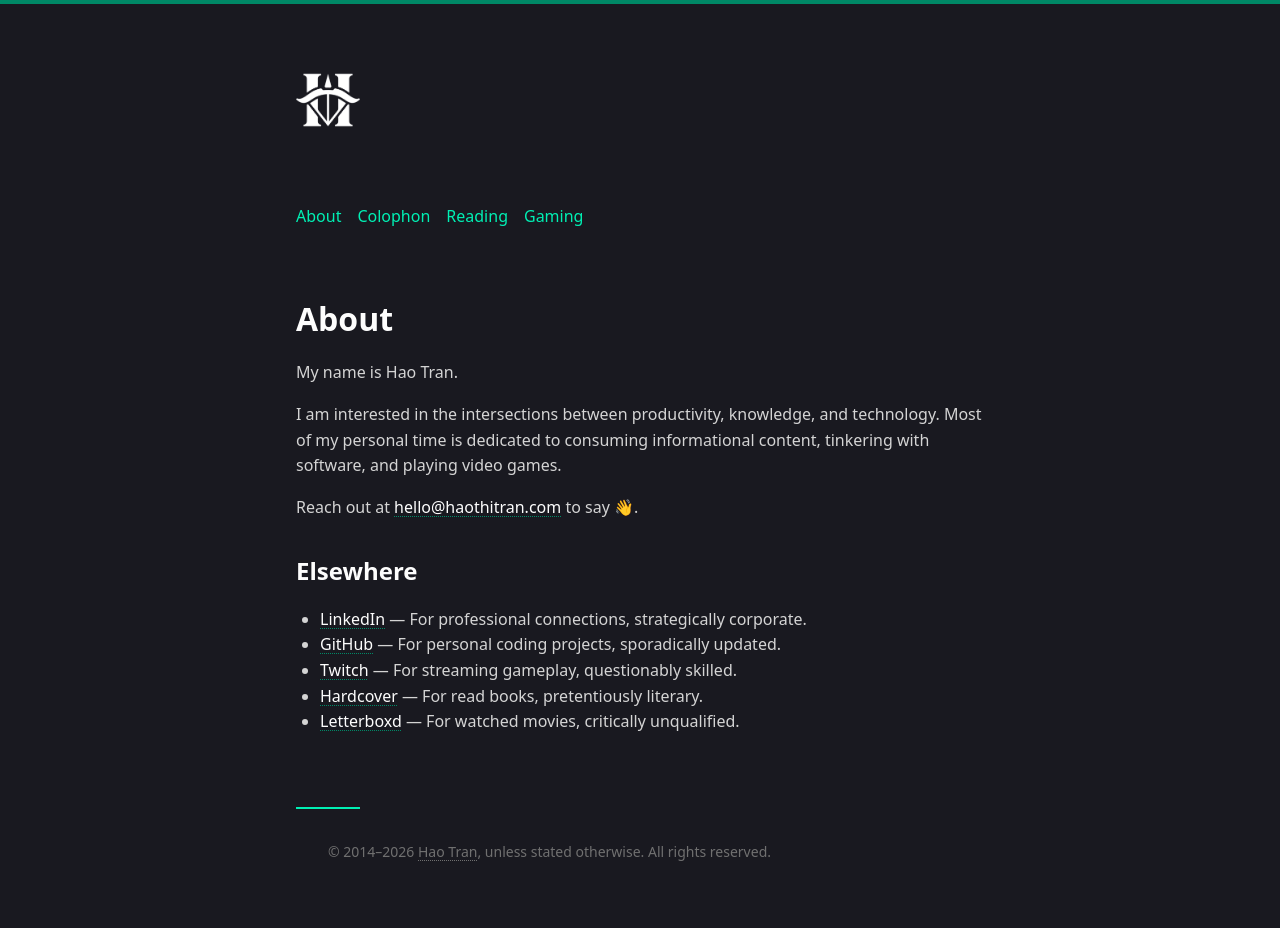
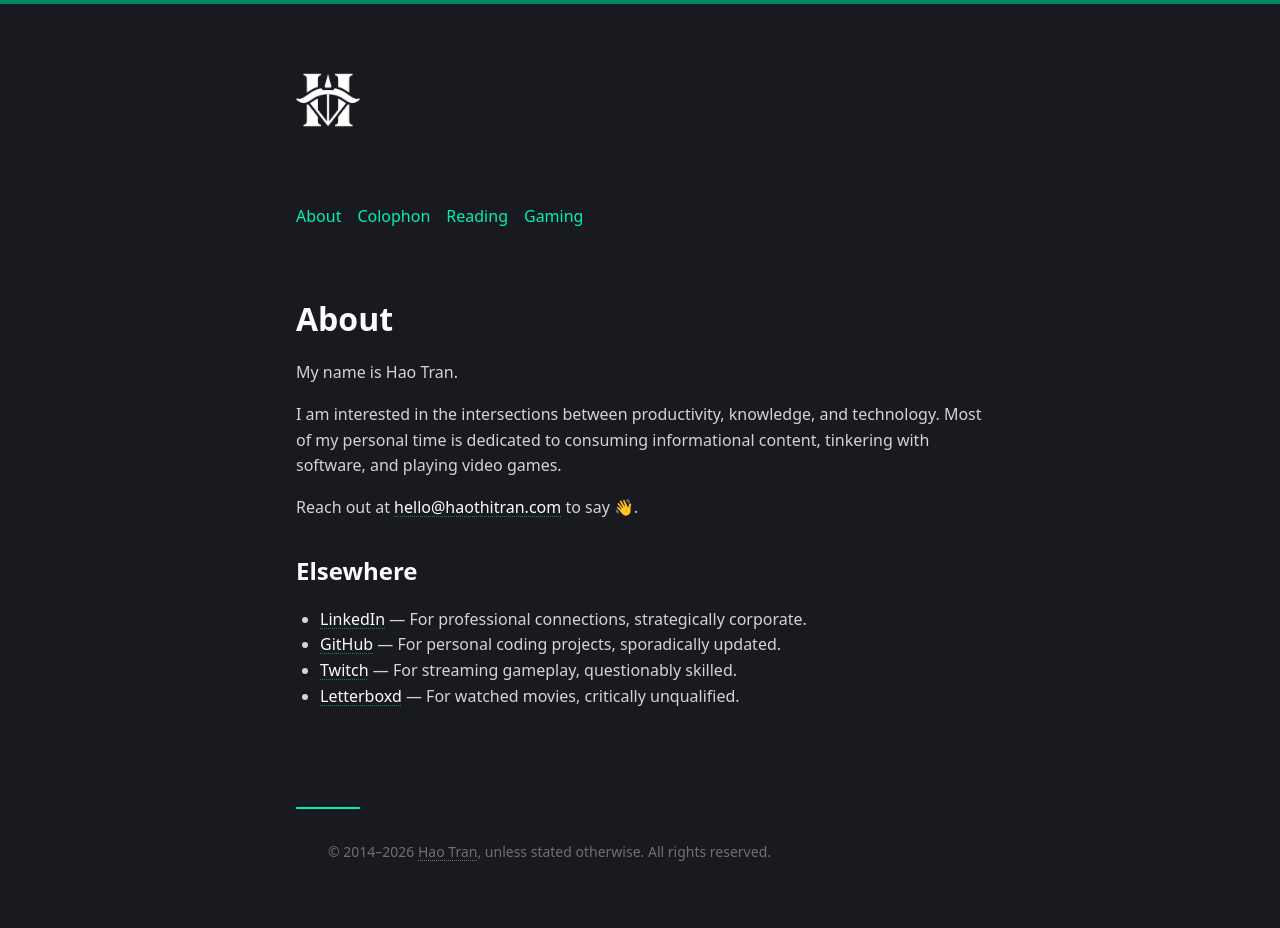
Before and after one commit to KlazHTT/personal-website, a Jekyll site: the page built from pages/about.md, in a window 1280 px wide. Built offline with Jekyll 4.4.1, drawn with Linux system fonts in a browser that asks for light colours.

Commit message:
Update about.md

```diff
--- a/pages/about.md
+++ b/pages/about.md
@@ -15,5 +15,4 @@ Reach out at [hello@haothitran.com](mailto:hello@haothitran.com) to say 👋.
 - [LinkedIn](https://www.linkedin.com/in/haothitran/) — For professional connections, strategically corporate.
 - [GitHub](https://github.com/KlazHTT) — For personal coding projects, sporadically updated.
 - [Twitch](https://www.twitch.tv/klazhtt) — For streaming gameplay, questionably skilled.
-- [Hardcover](https://hardcover.app/@klazhtt/stats) — For read books, pretentiously literary.
 - [Letterboxd](https://letterboxd.com/klazhtt/films/) — For watched movies, critically unqualified.
```
